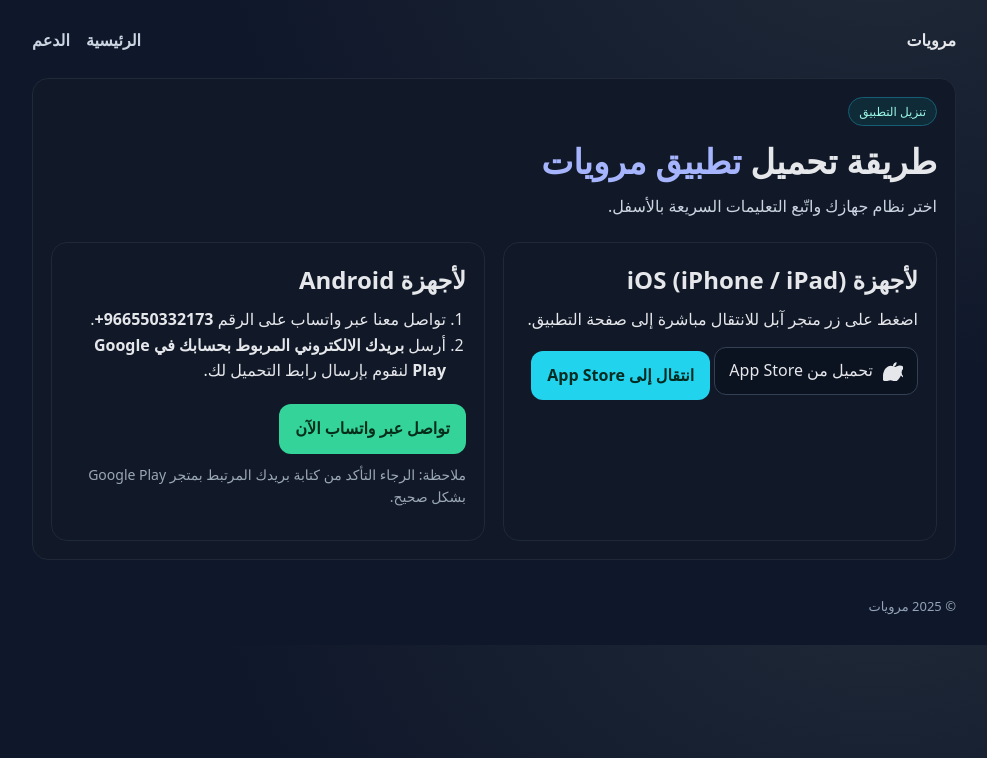
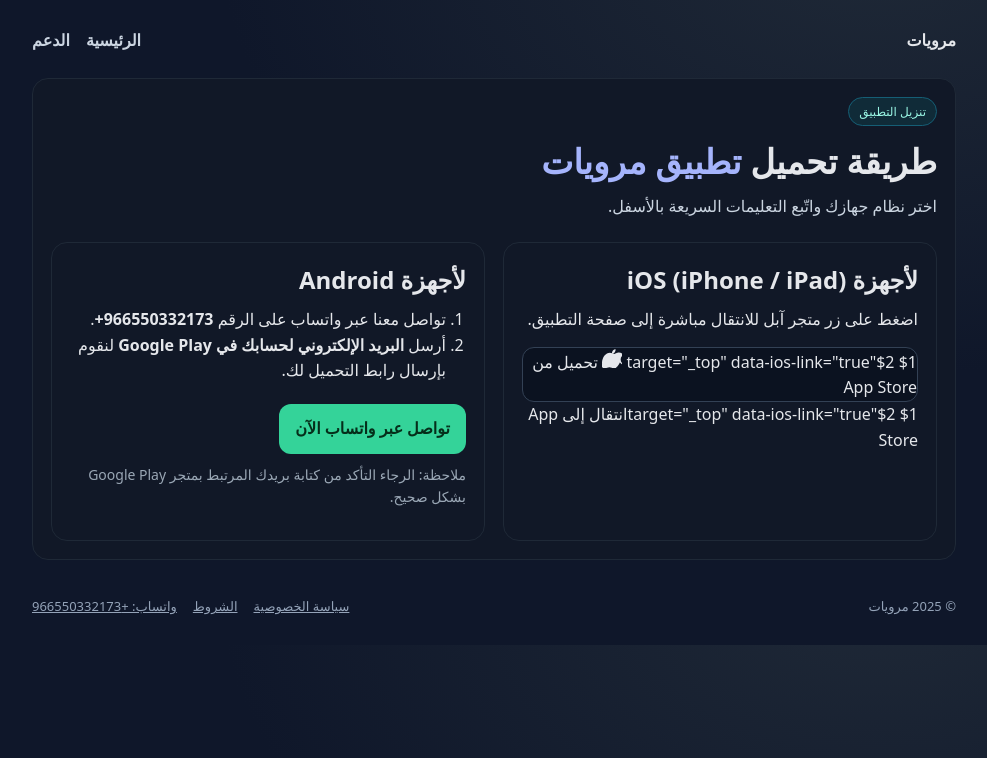
Before and after one commit to iGBL12/mrwiat-site, a website built with webpack: page app/index.html in a window 1280 px wide. Shown: the whole page, without its empty margins (146-1133 px from the left). Built offline with nearby package versions, Linux system fonts and the light colour scheme.

Commit message:
Update index.html

```diff
--- a/app/index.html
+++ b/app/index.html
@@ -29,6 +29,7 @@
     .icon{width:20px;height:20px;flex:0 0 20px}
     @media (max-width:880px){ .grid{grid-template-columns:1fr} h1{font-size:28px} }
   </style>
+  <meta name="apple-itunes-app" content="app-id=6747725202">
 </head>
 <body>
   <div class="wrap">
@@ -36,7 +37,7 @@
       <a href="/">مرويات</a>
       <nav style="display:flex; gap:16px">
         <a href="/" style="color:#cbd5e1;text-decoration:none">الرئيسية</a>
-        <a href="mailto:GBLeco@gmail.com" style="color:#cbd5e1;text-decoration:none">الدعم</a>
+        <a href="mailto:support@mrwiat.com" style="color:#cbd5e1;text-decoration:none">الدعم</a>
       </nav>
     </header>
 
@@ -53,7 +54,7 @@
 
           <!-- Clickable image badge (replace src with your hosted badge if available) -->
           <div class="badge" style="margin-top:6px">
-            <a href="https://apps.apple.com/us/app/mrwiat-%D9%85%D8%B1%D9%88%D9%8A%D8%A7%D8%AA/id6747725202" target="_blank" rel="noopener">
+            $1 target="_top" data-ios-link="true"$2
               <!-- Minimal inline icon (generic) -->
               <svg class="icon" viewBox="0 0 24 24" fill="currentColor" aria-hidden="true"><path d="M16.365 1.43a5.6 5.6 0 0 1-1.23 3.83 4.32 4.32 0 0 1-3.29 1.62 5.7 5.7 0 0 1 1.24-3.93 4.64 4.64 0 0 1 3.28-1.52zM21.38 17.39c-.51 1.17-1.12 2.26-1.84 3.27-.98 1.39-1.88 2.35-2.71 2.9-.83.55-1.73.84-2.71.86-.69.02-1.52-.2-2.5-.66-.98-.45-1.88-.67-2.71-.67-.86 0-1.78.22-2.77.67-.99.45-1.79.68-2.39.7-.96.04-1.88-.26-2.76-.9-.88-.64-1.78-1.63-2.71-2.97C.62 20.19 0 18.79 0 17.29c0-1.25.27-2.65.82-4.19.55-1.54 1.28-2.88 2.21-4.02.84-1.03 1.82-1.84 2.96-2.44 1.14-.6 2.34-.91 3.59-.93.71 0 1.64.23 2.78.7 1.13.47 1.86.7 2.18.7.24 0 1.04-.32 2.4-.96 1.29-.58 2.37-.82 3.24-.73 2.39.19 4.18 1.13 5.37 2.82-2.13 1.29-3.19 3.1-3.18 5.43.01 1.81.66 3.32 1.95 4.54-.18.5-.36.96-.54 1.38z"/></svg>
               <span>تحميل من App Store</span>
@@ -61,7 +62,7 @@
           </div>
 
           <!-- Secondary CTA button -->
-          <a class="btn ios" href="https://apps.apple.com/us/app/mrwiat-%D9%85%D8%B1%D9%88%D9%8A%D8%A7%D8%AA/id6747725202" target="_blank" rel="noopener" aria-label="تحميل من App Store">انتقال إلى App Store</a>
+          $1 target="_top" data-ios-link="true"$2انتقال إلى App Store</a>
         </div>
 
         <!-- Android -->
@@ -69,7 +70,7 @@
           <h2 style="margin:0 0 8px">لأجهزة Android</h2>
           <ol style="margin:0 0 10px 0; padding-inline-start:20px">
             <li>تواصل معنا عبر واتساب على الرقم <b class="num">+966550332173</b>.</li>
-            <li>أرسل <b>بريدك الالكتروني المربوط بحسابك في Google Play</b> لنقوم بإرسال رابط التحميل لك.</li>
+            <li>أرسل <b>البريد الإلكتروني لحسابك في Google Play</b> لنقوم بإرسال رابط التحميل لك.</li>
           </ol>
           <a class="btn wa" href="https://wa.me/966550332173?text=Android%20download%20link%20request%20-%20Google%20Play%20email%3A%20" target="_blank" rel="noopener" aria-label="التواصل عبر واتساب">تواصل عبر واتساب الآن</a>
           <p class="muted" style="margin-top:10px">ملاحظة: الرجاء التأكد من كتابة بريدك المرتبط بمتجر Google Play بشكل صحيح.</p>
@@ -80,10 +81,14 @@
     <footer>
       <div>© <span id="year"></span> مرويات</div>
       <div style="display:flex;gap:16px">
+        <a href="/privacy" style="color:inherit">سياسة الخصوصية</a>
+        <a href="/terms" style="color:inherit">الشروط</a>
+        <a class="num" href="https://wa.me/966550332173" style="color:inherit">واتساب: +966550332173</a>
       </div>
     </footer>
   </div>
 
   <script>document.getElementById('year').textContent = new Date().getFullYear();</script>
+  <script>(function(){var iosHttp='https://apps.apple.com/us/app/mrwiat-%D9%85%D8%B1%D9%88%D9%8A%D8%A7%D8%AA/id6747725202';var iosDeep='itms-apps://itunes.apple.com/app/id6747725202';function isInApp(){var ua=navigator.userAgent||'';return /(FBAN|FBAV|Instagram|Line|Twitter|TikTok|Tiktok|VKClient|Snapchat|Pinterest)/i.test(ua);}document.querySelectorAll('a[data-ios-link]').forEach(function(a){a.addEventListener('click',function(e){e.preventDefault();try{window.location.href=iosDeep;setTimeout(function(){window.location.href=iosHttp;},700);}catch(_){window.location.href=iosHttp;}});});if(isInApp()){var hint=document.createElement('div');hint.innerHTML='يبدو أنك تفتح الصفحة من داخل تطبيق (مثل TikTok). اضغط <b>⋯</b> ثم اختر <b>Open in Safari</b> ثم اضغط زر App Store.';hint.style.cssText='background:#fde68a;color:#1f2937;padding:10px 12px;border-radius:10px;margin:10px 0;font-size:14px';var wrap=document.querySelector('.wrap');if(wrap) wrap.insertBefore(hint,wrap.firstChild);}})();</script>
 </body>
 </html>
```
